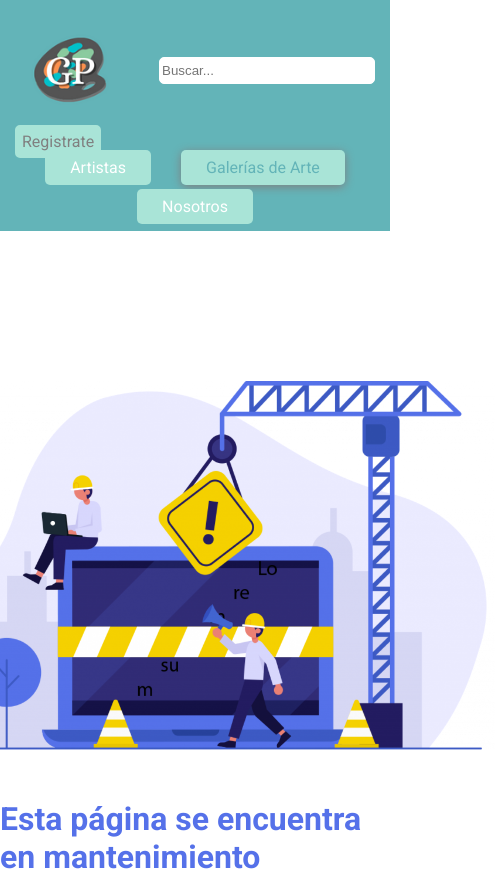
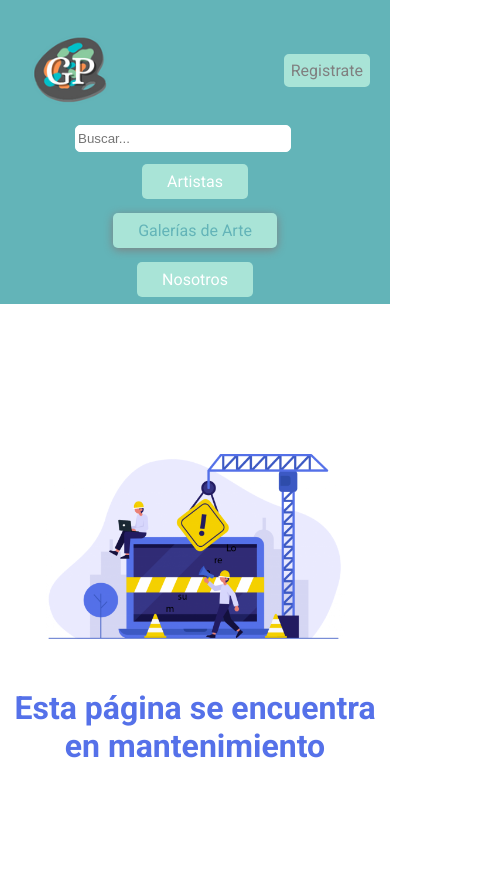
Before and after one commit to miachiara/Galeria-pop, a plain HTML site: page views/galeria.html in a window 390 px wide. Shown: the whole page, 495 px wide, since content can reach past the window. After the commit the page ends 844 px from the top, so only its background shows below. Drawn offline with Linux system fonts and the light colour scheme.

Commit message:
Responsive

```diff
--- a/css/styles.css
+++ b/css/styles.css
@@ -118,9 +118,36 @@ footer a:hover{
     font-weight: bold;
 }
 
-@media (max-width: 500px){
+.mainMantenimiento{
+    display: flex;
+    justify-content: center;
+    align-items: center;
+    flex-direction: column;
+    row-gap: 50px;
+    color: #5571E9;
+    text-align: center;
+}
 
-    .fotosArtist article img{
+.imgMantenimiento{
+    width: 600px;
+    margin-top: 150px;
+}
+
+@media (max-width: 510px){
+
+    .topHeader form{
+        order: 2;
+        padding-left: 50px;
+        margin-bottom: 20px;
+    }
+
+    header nav ul{
+        flex-direction: column;
+        row-gap: 30px;
+        align-items: center;
+    }
+
+    .fotosArtist article img, .imgMantenimiento{
         width: 300px;
     }
 
@@ -128,17 +155,3 @@ footer a:hover{
         margin: 20px 0px;
     }
 }
-
-.mainMantenimiento{
-    display: flex;
-    justify-content: center;
-    align-items: center;
-    flex-direction: column;
-    row-gap: 50px;
-    color: #5571E9;
-}
-
-.imgMantenimiento{
-    width: 600px;
-    margin-top: 150px;
-}
```
